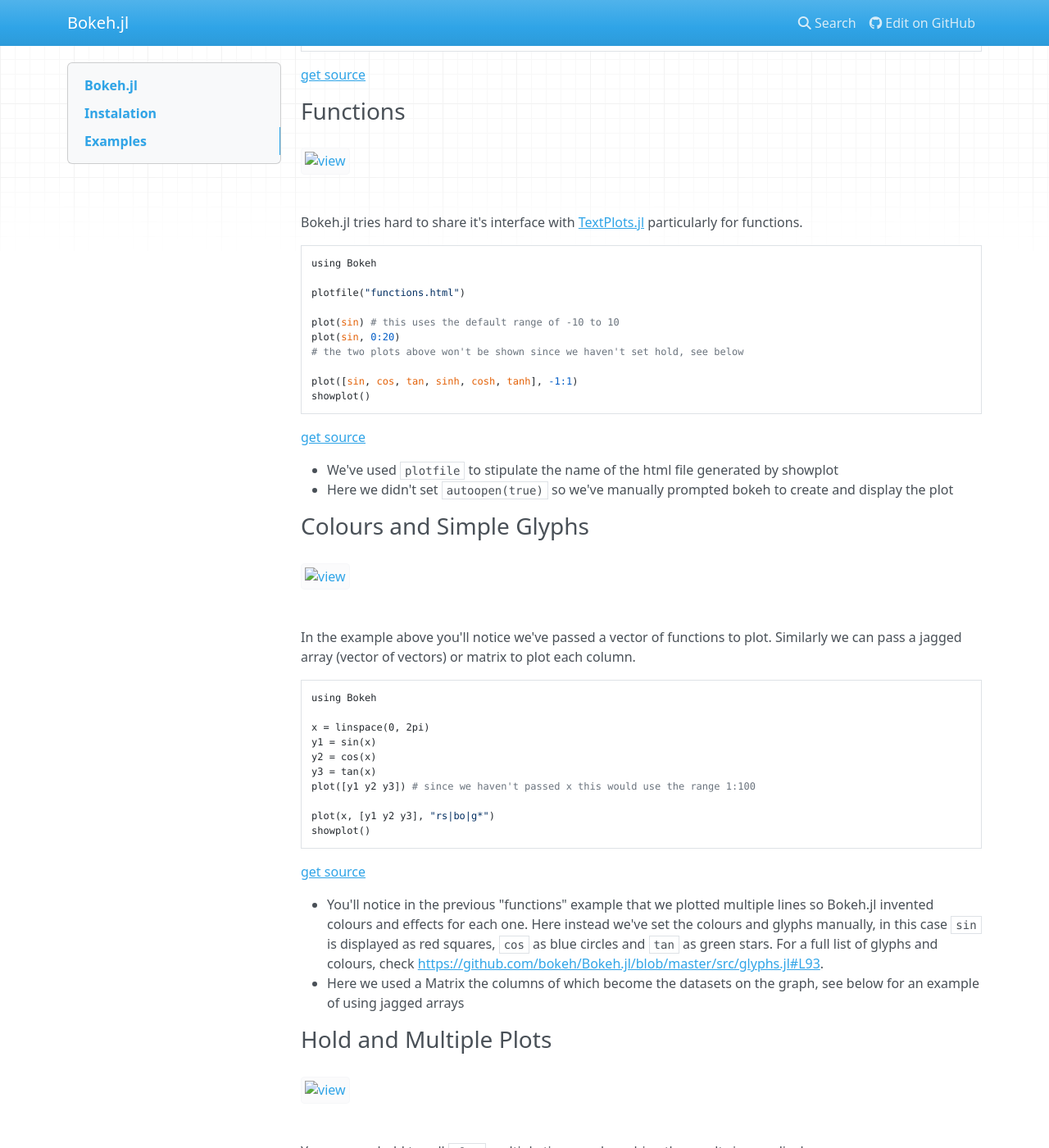
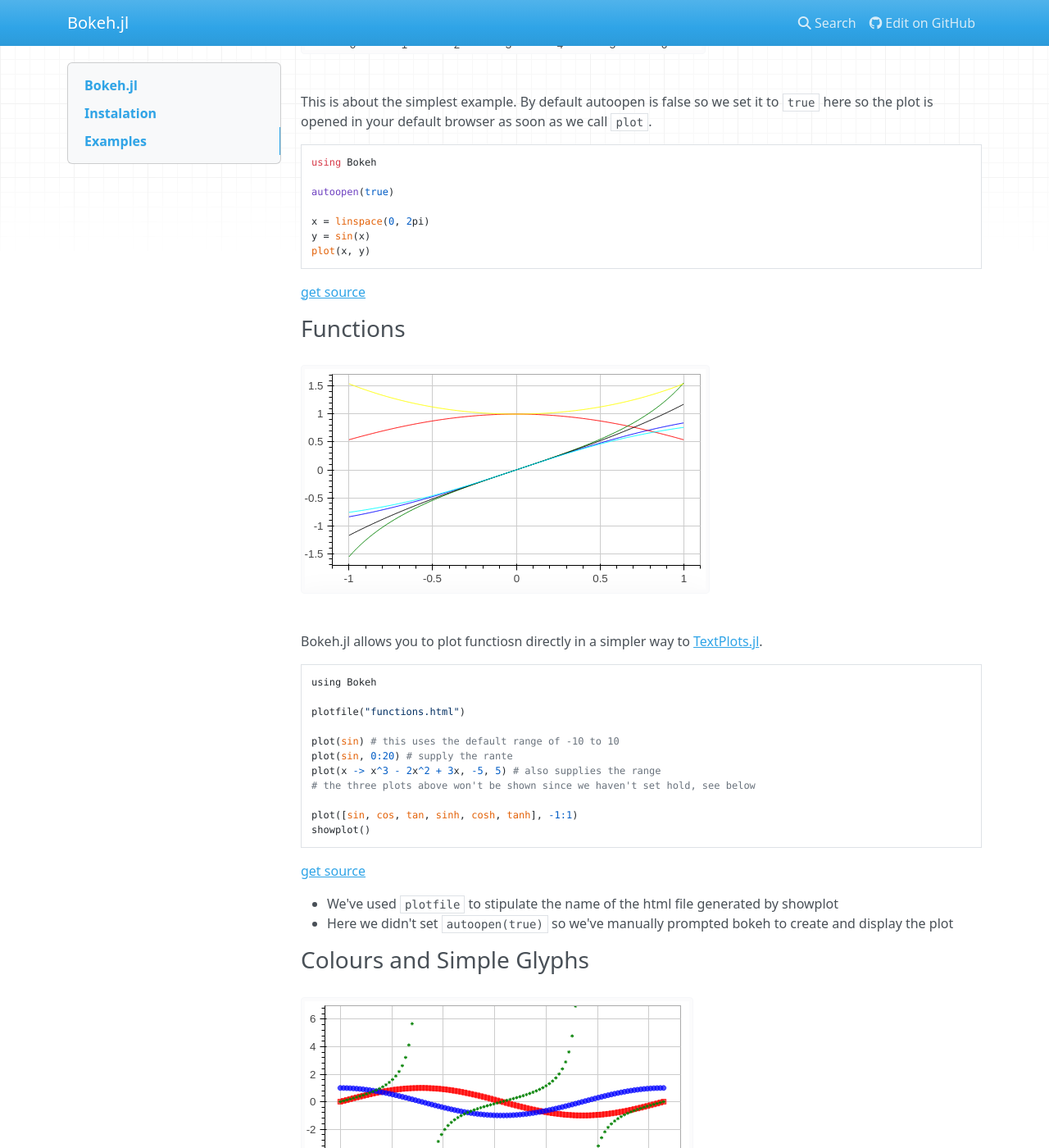
Before and after one commit to samuelcolvin/Bokeh.jl, an MkDocs documentation site: the page built from docs/index.md, in a window 1280 px wide and 1400 px high, scrolled down 845 px. Shown: the whole window at 82% size. Built offline with MkDocs 1.6.1, drawn with Linux system fonts in a browser that asks for light colours; nearby versions of some CDN libraries; some of the changed text lies outside the part shown.

Commit message:
adding more examples

```diff
--- a/docs/index.md
+++ b/docs/index.md
@@ -42,15 +42,17 @@
 
 [![view](examples/functions.png)](examples/functions.html)
 
-Bokeh.jl tries hard to share it's interface with [TextPlots.jl]() particularly for functions.
+Bokeh.jl allows you to plot functiosn directly in a simpler way to
+[TextPlots.jl](https://github.com/sunetos/TextPlots.jl).
 
     using Bokeh
 
     plotfile("functions.html")
 
     plot(sin) # this uses the default range of -10 to 10
-    plot(sin, 0:20)
-    # the two plots above won't be shown since we haven't set hold, see below
+    plot(sin, 0:20) # supply the rante
+    plot(x -> x^3 - 2x^2 + 3x, -5, 5) # also supplies the range
+    # the three plots above won't be shown since we haven't set hold, see below
 
     plot([sin, cos, tan, sinh, cosh, tanh], -1:1)
     showplot()
@@ -104,6 +106,8 @@
     y2 = sin(x)./x
     plot(x, y2, "r")
     showplot()
+
+<!-- TODO: we need a more comprehensive explanation of hold etc. -->
 
 [get source](examples/hold.jl)
 
@@ -221,4 +225,6 @@
 
 [get source](examples/dates.jl)
 
-* because we want to set the second dataset points to be semi transparent we've had to define `Glyph` types directly.
+Because we want to set the second dataset points to be semi transparent we've had to define `Glyph` types directly.
+
+<!-- We need a logical description of the API -->
```
Also changed, not shown: docs/examples/custom_glyphs.png (added), docs/examples/dates.png (added), docs/examples/functions.png (added), docs/examples/hello_world.png (added), docs/examples/hold.png (added), docs/examples/jagged_arrays.png (added), docs/examples/legend.png (added), docs/examples/simple_glyphs.png (added), 7 other files.
